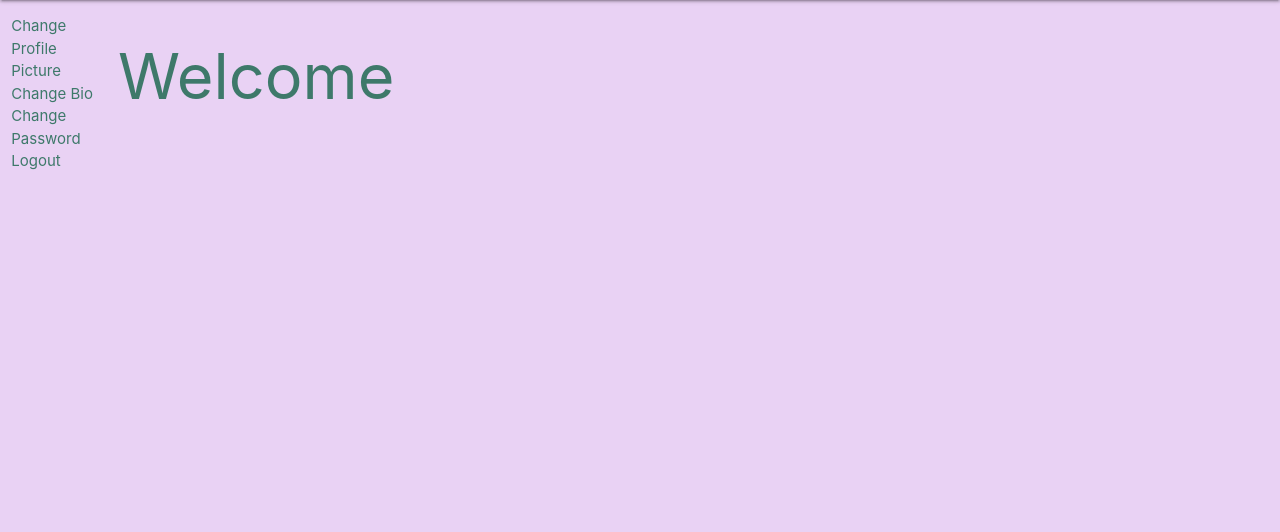
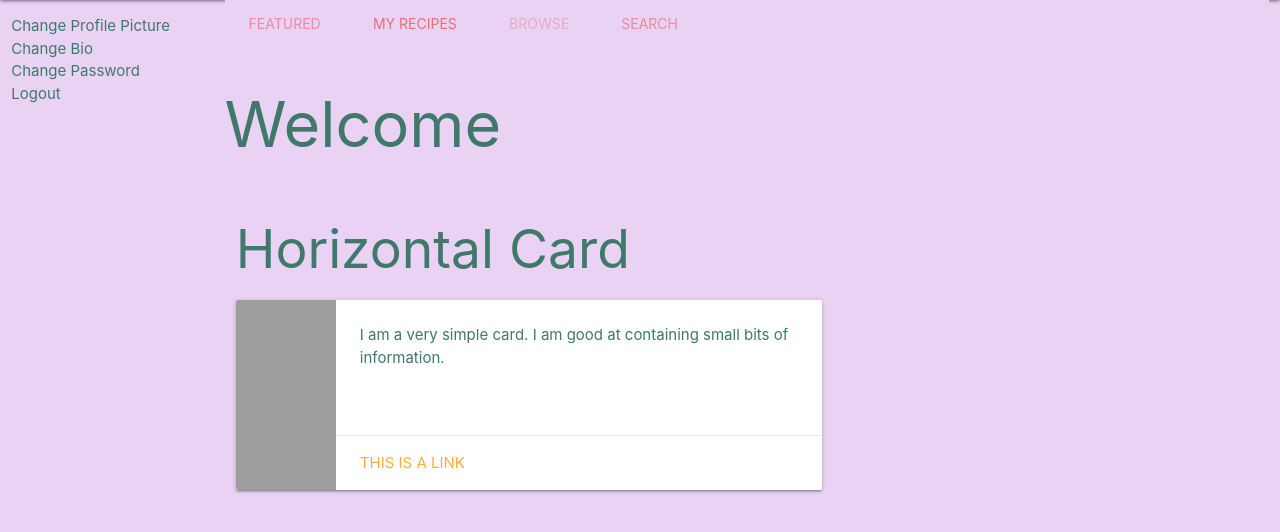
Before and after one commit to markj0hnst0n/LeMunch, a Flask app: a page that uses templates/base.html in a window 1280 px wide. Shown: the part 64-596 px from the top of the page. Run offline with Flask 2, Linux system fonts and the light colour scheme; the visitor is signed in with stand-in values (Sample User, id 1); data that the repository does not hold is empty; some libraries are stand-ins or nearby versions; grey boxes are pictures that could not be loaded.

Commit message:
basic structure to profile page added

```diff
--- a/templates/base.html
+++ b/templates/base.html
@@ -3,7 +3,9 @@
     <head>
         <meta charset="UTF-8" />
         <meta name="viewport" content="width=device-width, initial-scale=1.0" />
+        <link rel="preconnect" href="https://fonts.gstatic.com">
         <link href="https://fonts.googleapis.com/css2?family=Pacifico&display=swap" rel="stylesheet" />
+        <link href="https://fonts.googleapis.com/css2?family=Noto+Sans+JP&family=Roboto:wght@500&display=swap" rel="stylesheet">
         <link href="https://fonts.googleapis.com/icon?family=Material+Icons" rel="stylesheet" />
         <link rel="stylesheet" href="https://cdnjs.cloudflare.com/ajax/libs/materialize/1.0.0/css/materialize.min.css" />
         <link rel="stylesheet" href="{{ url_for('static', filename='css/style.css') }}" type="text/css" />
@@ -33,17 +35,27 @@
     </header>
     <body class="body-colour">
         <div class="row">
-            <div class="col s1 hide-on-med-and-down">
+            <div class="col s2 hide-on-med-and-down">
                 <ul class="nav-column">
                     {% if session.user %}
-                        <li><a href="#">Change Profile Picture</a></li>
-                        <li><a href="#">Change Bio</a></li>
-                        <li><a href="">Change Password</a></li>
-                        <li><a href="{{ url_for('logout') }}">Logout</a></li>
+                    <li class="bold"><a href="#">Change Profile Picture</a></li>
+                    <li class="bold"><a href="#">Change Bio</a></li>
+                    <li class="bold"><a href="">Change Password</a></li>
+                    <li class="bold"><a href="{{ url_for('logout') }}">Logout</a></li>
                     {% endif %}
                 </ul>
             </div>
-            <div class="col s11">
+            {% if session.user %}
+            <div class="nav-content col s10">
+                <ul class="tabs body-colour">
+                    <li class="tab"><a href="#test1">Featured</a></li>
+                    <li class="tab"><a class="active" href="#test2">My Recipes</a></li>
+                    <li class="tab disabled"><a href="#test3">Browse</a></li>
+                    <li class="tab"><a href="#test4">Search</a></li>
+                </ul>
+            </div>
+            {% endif %}
+            <div class="col s10">
                 <section>
                     {% with messages = get_flashed_messages() %} {% if messages %} {% for message in messages %}
                     <div>
--- a/templates/profile.html
+++ b/templates/profile.html
@@ -1,4 +1,20 @@
 {% extends 'base.html' %}
 {% block content %}
 <h1> Welcome {{ user.username|title }} </h1>
+<div class="col s11 m7">
+    <h2 class="header">Horizontal Card</h2>
+    <div class="card horizontal">
+      <div class="card-image">
+        <img src="https://lorempixel.com/100/190/nature/6">
+      </div>
+      <div class="card-stacked">
+        <div class="card-content">
+          <p>I am a very simple card. I am good at containing small bits of information.</p>
+        </div>
+        <div class="card-action">
+          <a href="#">This is a link</a>
+        </div>
+      </div>
+    </div>
+  </div>
 {% endblock %}
```
Lines whose indentation alone changed are shown as unchanged.
